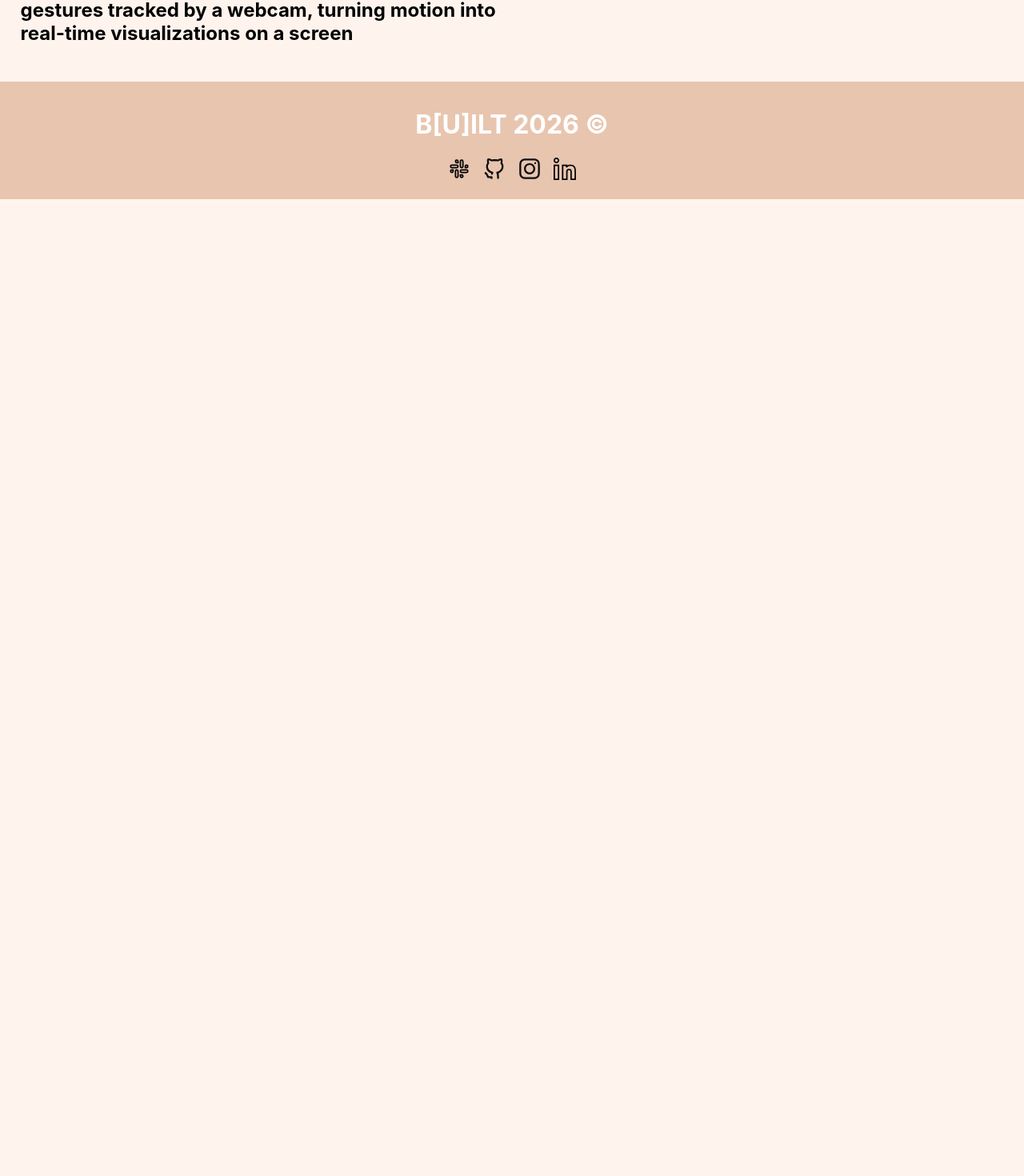
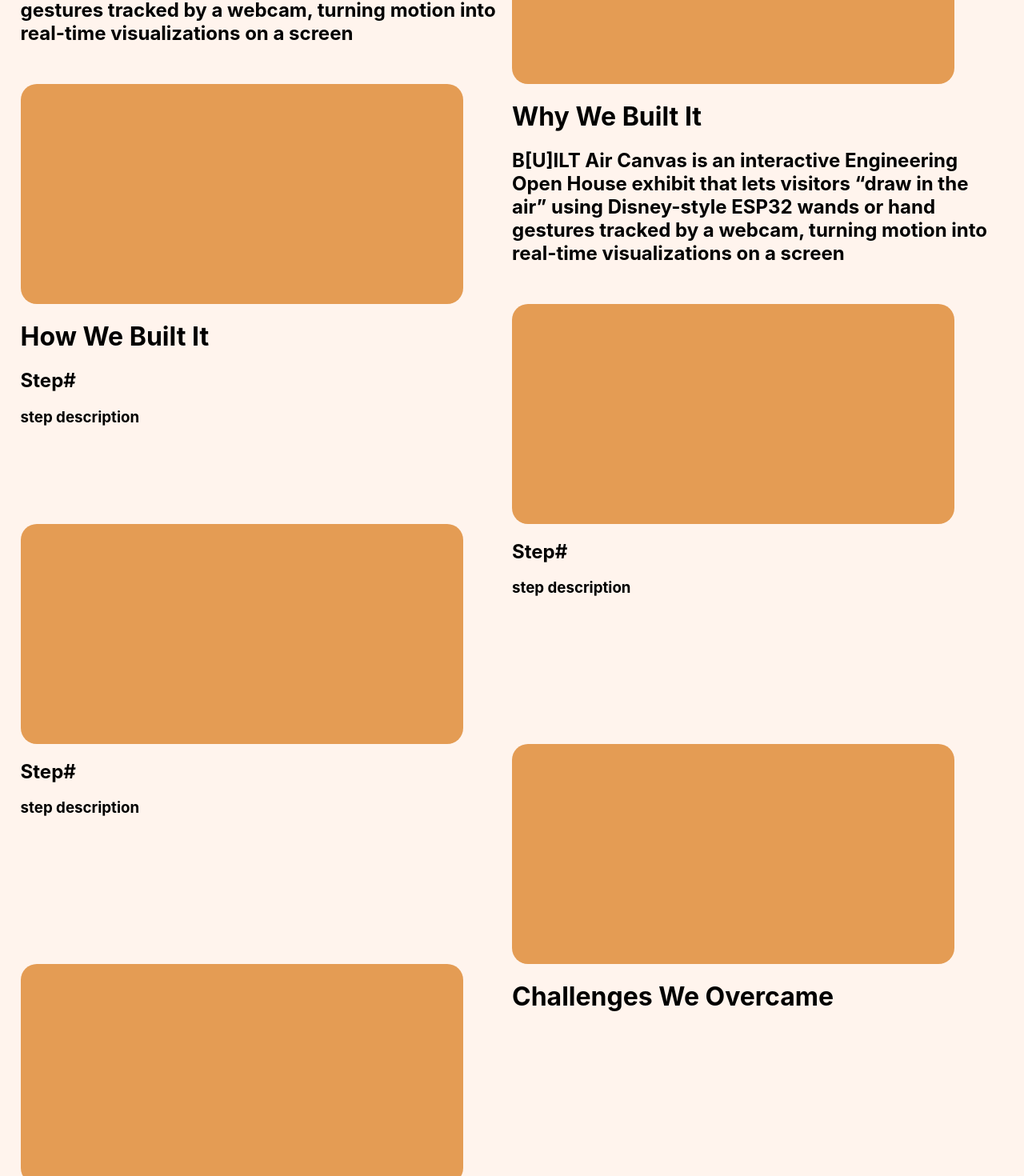
Before and after one commit to BUILT-Illinois/built-air-canvas-website, a React (Create React App) app in the folder air-canvas-website/: page /about in a window 1280 px wide. Shown: the part 320-1790 px from the top of the page at 80% size. Before the commit the page ends 800 px from the top, so only its background shows below. Built offline with nearby package versions, Linux system fonts and the light colour scheme; no server answers.

Commit message:
Added some picture boxes, most of the about page is complete

```diff
--- a/air-canvas-website/src/assets/About.css
+++ b/air-canvas-website/src/assets/About.css
@@ -13,6 +13,19 @@
     width: 50%;
 }
 
+.curved-box {
+  width: 90%;
+  align: center;
+  height: 275px;
+  background-color: rgb(228, 156, 84);
+  border-radius: 20px;
+}
+
+.highlight-section {
+  background-color: rgb(219, 190, 147); /* You can use names, Hex, or RGB */
+  padding: 20px; /* Optional: adds space inside the color box */
+}
+
 @media (max-width: 600px) {
     .about-container {
         padding: 4vw;
--- a/air-canvas-website/src/pages/About.jsx
+++ b/air-canvas-website/src/pages/About.jsx
@@ -13,9 +13,62 @@
             visualizations on a screen
           </h2>
         </div>
-
         <div className="right">
-
+          <div className="curved-box"></div>
+        </div>
+        <div className="left">
+          <div className="curved-box"></div>
+        </div>
+        <div className="left">
+          <h1>Why We Built It</h1>
+          <h2>
+            B[U]ILT Air Canvas is an interactive Engineering Open House exhibit
+            that lets visitors “draw in the air” using Disney-style ESP32 wands
+            or hand gestures tracked by a webcam, turning motion into real-time
+            visualizations on a screen
+          </h2>
+        </div>
+        <div className="left">
+          <h1>How We Built It</h1>
+          <h2>
+            Step#
+          </h2>
+          <h3>
+            step description
+          </h3>
+        </div>
+        <div className="right">
+          <div className="curved-box"></div>
+        </div>
+        <div className="left">
+          <div className="curved-box"></div>
+        </div>
+        <div className="right">
+          <h2>
+            Step#
+          </h2>
+          <h3>
+            step description
+          </h3>
+        </div>
+        <div className="left">
+          <h2>
+            Step#
+          </h2>
+          <h3>
+            step description
+          </h3>
+        </div>
+        <div className="right">
+          <div className="curved-box"></div>
+        </div>
+        <div className="left">
+          <div className="curved-box"></div>
+        </div>
+        <div className="right">
+          <h1>
+            Challenges We Overcame
+          </h1>
         </div>
       </div>
     </div>
```
Also changed, not shown: 2 other files (tests, documents, lock files or other folders).
